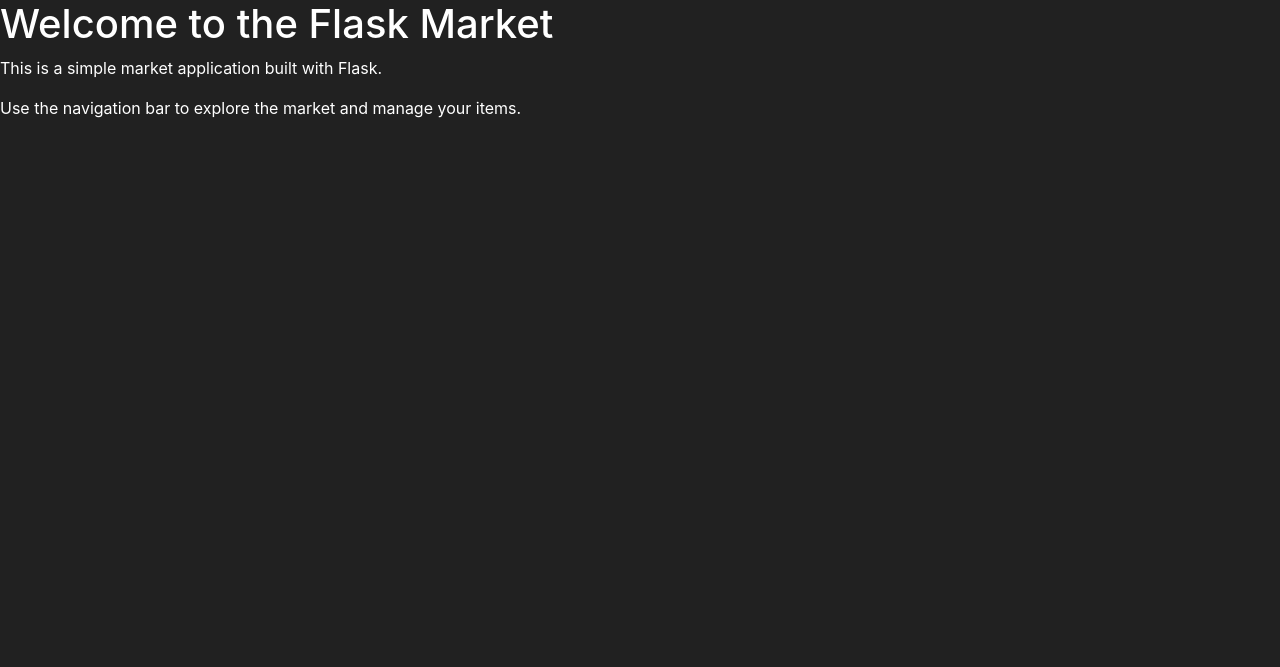
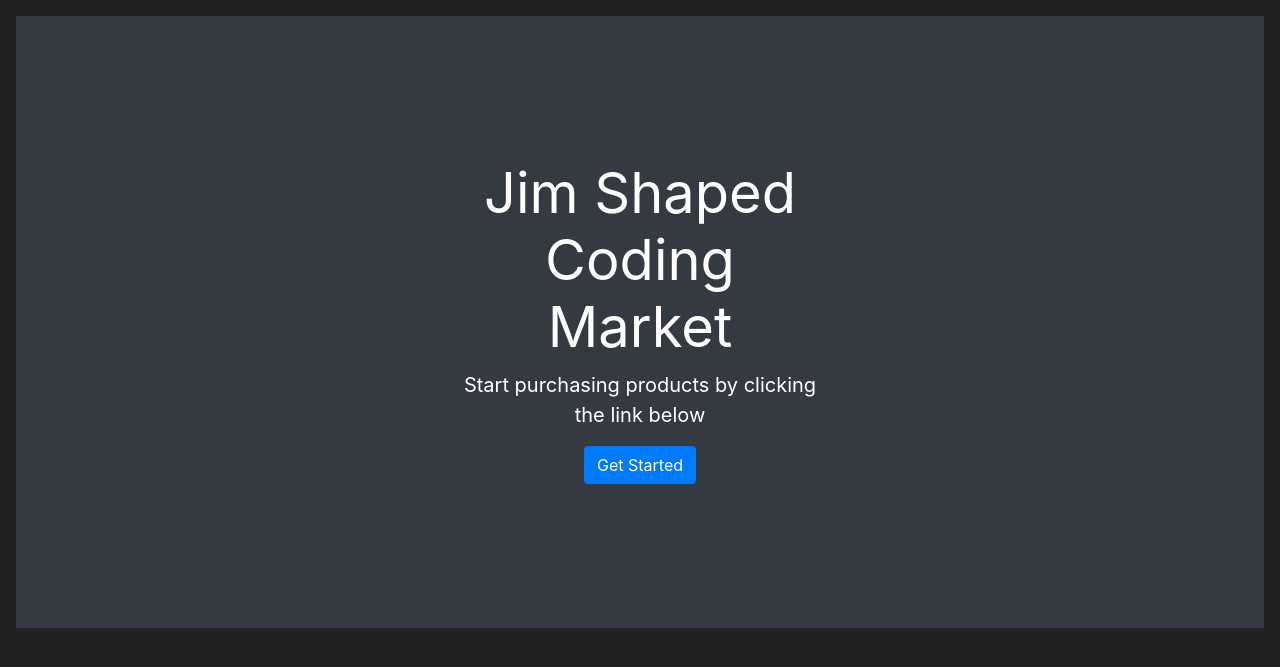
Before and after one commit to HarshalMeshram7/Flask-Market, a Flask app: page / in a window 1280 px wide. Shown: the part 56-723 px from the top of the page. Run offline with Flask 3, Linux system fonts and the light colour scheme; some libraries are stand-ins or nearby versions.

Commit message:
logout functionality added

```diff
--- a/market/__init__.py
+++ b/market/__init__.py
@@ -14,4 +14,6 @@ app.config['SECRET_KEY'] = 'fee6fe778ae479d162c8c104'
 db = SQLAlchemy(app)
 bcrypt = Bcrypt(app)
 login_manager = LoginManager(app)
+login_manager.login_view = 'login_page'
+login_manager.login_message_category = 'info'
 from market import routes
--- a/market/routes.py
+++ b/market/routes.py
@@ -2,7 +2,7 @@ from market import app, db
 from flask import render_template, redirect, url_for, flash, Blueprint
 from market.models import Item, User
 from market.forms import RegisterForm, LoginForm
-from flask_login import login_user, login_manager
+from flask_login import login_user, login_manager, logout_user, login_required
 
 
 @app.route("/")
@@ -11,6 +11,7 @@ def home_page():
     return render_template('home.html')
 
 @app.route('/market')
+@login_required
 def market_page():
     items = Item.query.all()
     return render_template('market.html', items=items)
@@ -24,6 +25,9 @@ def register_page():
                               password=form.password1.data)
         db.session.add(user_to_create)
         db.session.commit()
+        login_user(user_to_create)
+        flash(f'Account Created successfully! You are now logged in as {user_to_create.username}', category='success')
+
         return redirect(url_for('market_page'))
     if form.errors != {}: #If there are not errors in the errors dictionary
         for err_msg in form.errors.values():
@@ -42,3 +46,9 @@ def login_page():
         else:
             flash('Username and password do not match! Please try again.', category='danger')
     return render_template('login.html', form=form)
+
+@app.route('/logout')
+def logout_page():
+    logout_user()
+    flash("You have been logged out!", category='info')
+    return redirect(url_for('home_page'))
--- a/market/templates/base.html
+++ b/market/templates/base.html
@@ -32,14 +32,14 @@
               <li class="nav-item">
                 <a class="nav-link" style="color: lawngreen; font-weight: bold;">
                   <i class="bi bi-coin"></i>
-                  {{ current_user.prettier_budget }}
+                    {{ current_user.prettier_budget }}
                 </a>
               </li>
               <li class="nav-item">
                 <a class="nav-link">Welcome, {{ current_user.username }}</a>
               </li>
               <li class="nav-item">
-                <a class="nav-link" href="#">Logout</a>
+                <a class="nav-link" href="{{ url_for('logout_page') }}">Logout</a>
               </li>
             </ul>
           {% else %}
--- a/market/templates/home.html
+++ b/market/templates/home.html
@@ -4,7 +4,13 @@
 {% endblock %}
 
 {% block content %}
-    <h1>Welcome to the Flask Market</h1>
-    <p>This is a simple market application built with Flask.</p>
-    <p>Use the navigation bar to explore the market and manage your items.</p>
+    <div class="position-relative overflow-hidden p-3 p-md-5 m-md-3 text-center bg-dark" style="color:white">
+        <div class="col-md-5 p-lg-5 mx-auto my-5">
+            <h1 class="display-4 font-weight-normal">Jim Shaped Coding Market</h1>
+            <p class="lead font-weight-normal">Start purchasing products by clicking the link below</p>
+            <a class="btn btn-primary" href="{{ url_for('market_page') }}">Get Started</a>
+        </div>
+        <div class="product-device box-shadow d-none d-md-block"></div>
+        <div class="product-device product-device-2 box-shadow d-none d-md-block"></div>
+    </div>
 {% endblock %}
```
Also changed, not shown: market/market.db.
